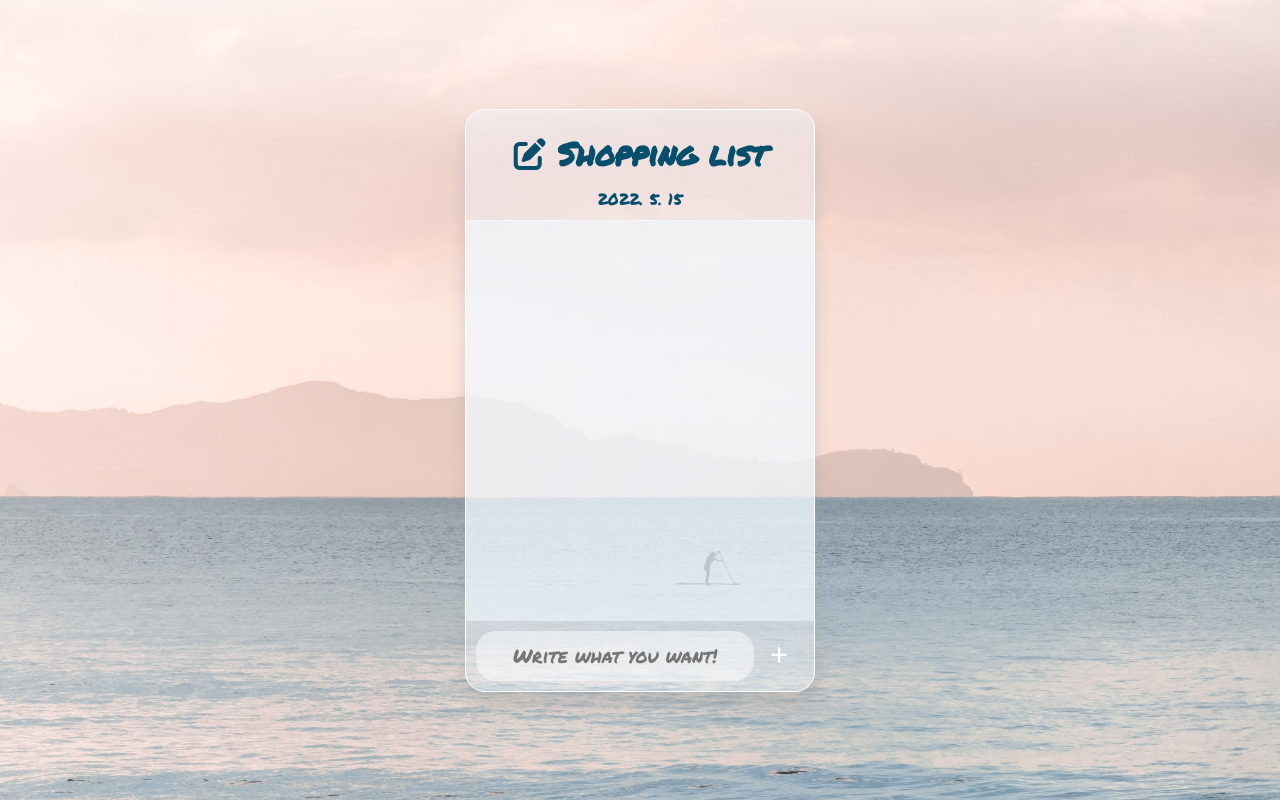
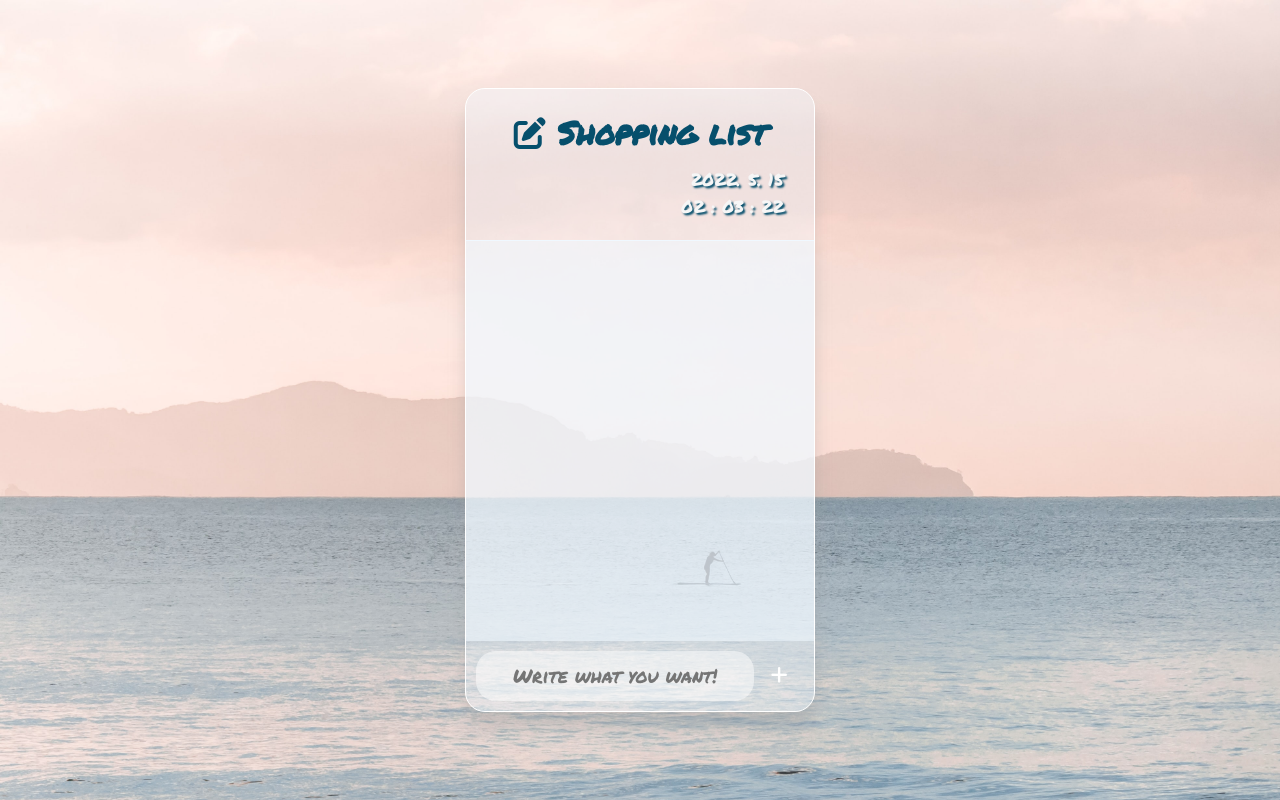
Before and after one commit to thisisyeji/browser101, a plain HTML site: page shopping list/index.html in a window 1280 px wide. Drawn offline with Linux system fonts and the light colour scheme; a web font is replaced by a local one.

Commit message:
feat: add clock

```diff
--- a/shopping list/index.html
+++ b/shopping list/index.html
@@ -14,6 +14,7 @@
   <main class="list_card">
     <header class="title">
       <h1><i class="fa-solid fa-pen-to-square"></i> Shopping list</h1>
+      <p class="clock"></p>
     </header>
     <ul id="list"></ul>
     <form action="#" method="get" id="list_form">
--- a/shopping list/main.js
+++ b/shopping list/main.js
@@ -2,12 +2,23 @@ const listForm = document.querySelector("#list_form");
 const list = document.querySelector("#list");
 const inputText = document.querySelector("#input_text");
 const title = document.querySelector(".title");
+const clock = document.querySelector(".clock");
 
-const date = new Date();
-const today = `
-${date.getFullYear()}. ${date.getMonth()}. ${date.getDate()}
-`;
-title.append(today);
+function getClock() {
+  const date = new Date();
+  const hours = String(date.getHours()).padStart(2, "0");
+  const minutes = String(date.getMinutes()).padStart(2, "0");
+  const seconds = String(date.getSeconds()).padStart(2, "0");
+
+  clock.innerHTML = `
+  ${date.getFullYear()}. ${date.getMonth()}. ${date.getDate()} </br>
+  ${hours} : ${minutes} : ${seconds}
+  `;
+};
+
+getClock();
+setInterval(getClock, 1000);
+
 
 function onAdd() {
   const li = document.createElement("li")
--- a/shopping list/style.css
+++ b/shopping list/style.css
@@ -32,6 +32,14 @@ main {
 
 .title h1 {
   margin: 10px 0;
+}
+
+.clock {
+  text-align: end;
+  margin: 10px 20px;
+  color: rgb(246, 246, 246);
+  font-size: 1.1rem;
+  text-shadow: 2px 2px 2px #064F6C;
 }
 
 
```
Also changed, not shown: 1 other file.
